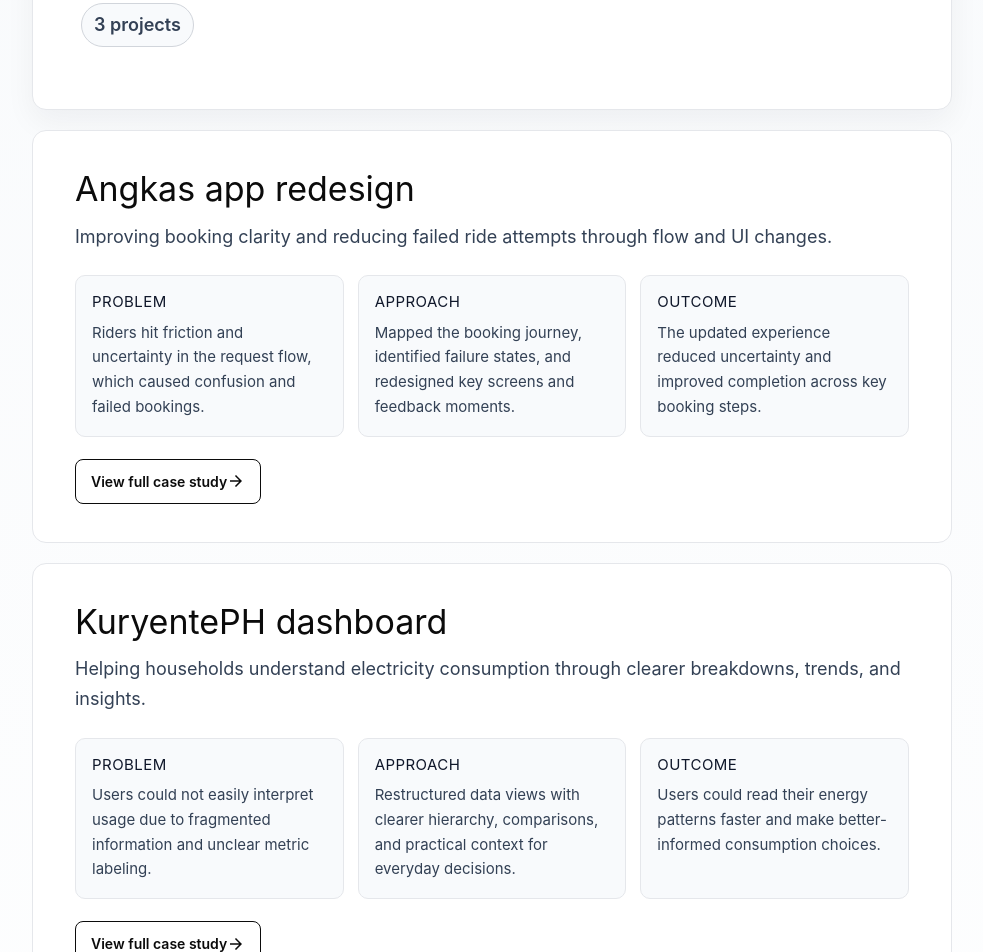
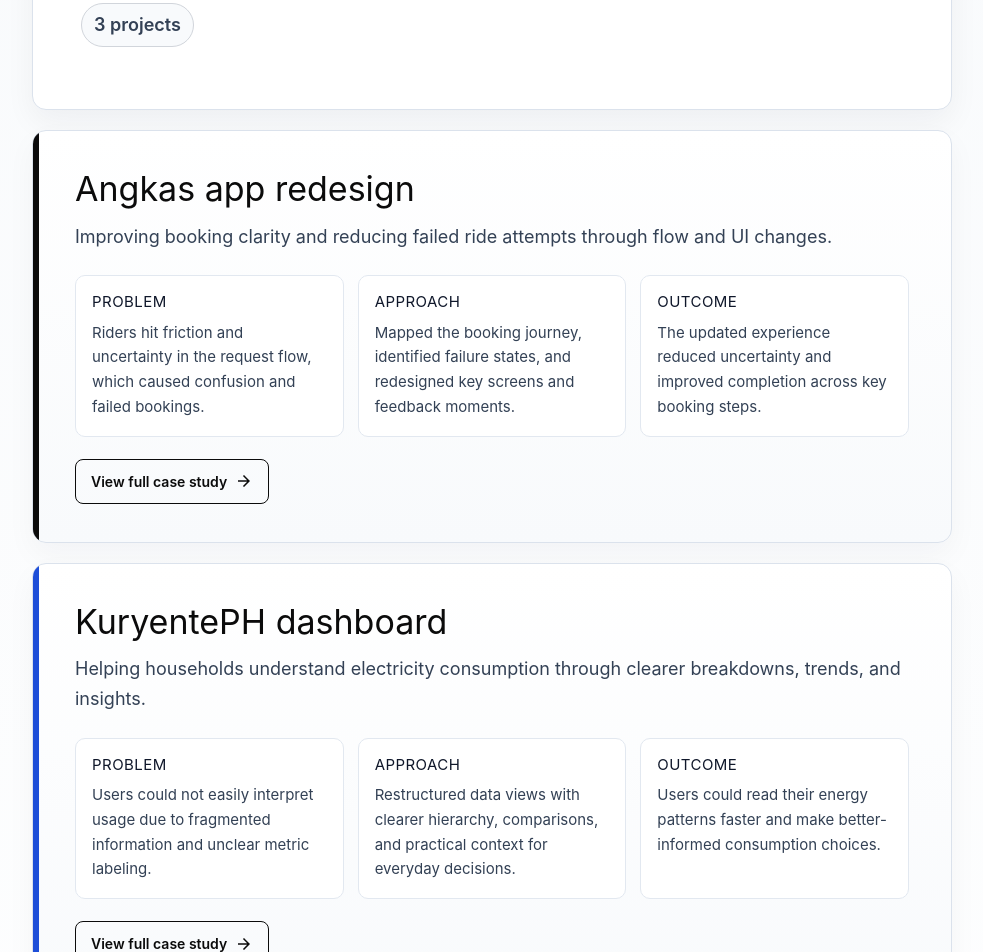
Before and after one commit to ckjo1991/iamck-portfolio-next, a Next.js app: page /projects in a window 1280 px wide. Shown: the part 380-1332 px from the top of the page, without its empty margins (148-1131 px from the left). Built offline with nearby package versions, Linux system fonts and the light colour scheme.

Commit message:
Adjust project cards color hierarchy

```diff
--- a/app/projects/page.tsx
+++ b/app/projects/page.tsx
@@ -77,6 +77,7 @@
             key={project.slug}
             className="project-overview"
             aria-labelledby={`project-${project.slug}`}
+            data-project={project.slug}
           >
             <h2 id={`project-${project.slug}`}>{project.title}</h2>
             <p className="project-overview-summary">{project.summary}</p>
--- a/app/styles/projects-index.css
+++ b/app/styles/projects-index.css
@@ -10,7 +10,7 @@
   max-width: 920px;
   margin: 0 auto;
   background: #ffffff;
-  border: 1px solid #e5e7eb;
+  border: 1px solid #dbe2ec;
   border-radius: 14px;
 }
 
@@ -53,7 +53,43 @@
 }
 
 .project-overview {
+  position: relative;
+  overflow: hidden;
   padding: 38px 42px;
+  background: linear-gradient(180deg, #ffffff 0%, #f8fafc 100%);
+  box-shadow: 0 12px 30px rgba(15, 23, 42, 0.04);
+  transition: transform 160ms ease, box-shadow 160ms ease, border-color 160ms ease;
+}
+
+.project-overview::before {
+  content: "";
+  position: absolute;
+  top: 0;
+  left: 0;
+  bottom: 0;
+  width: 6px;
+  background: var(--project-accent, #0b0b0b);
+  border-top-left-radius: 14px;
+  border-bottom-left-radius: 14px;
+}
+
+.project-overview[data-project="angkas"] {
+  --project-accent: #0b0b0b;
+}
+
+.project-overview[data-project="kuryenteph"] {
+  --project-accent: #1d4ed8;
+}
+
+.project-overview[data-project="fastph"] {
+  --project-accent: #0f766e;
+}
+
+.project-overview:hover,
+.project-overview:focus-within {
+  transform: translateY(-2px);
+  border-color: #cbd5e1;
+  box-shadow: 0 18px 44px rgba(15, 23, 42, 0.08);
 }
 
 .project-overview h2 {
@@ -79,8 +115,8 @@
 .project-overview-details div {
   padding: 16px;
   border-radius: 10px;
-  border: 1px solid #e5e7eb;
-  background: #f8fafc;
+  border: 1px solid #e2e8f0;
+  background: #ffffff;
 }
 
 .project-overview-details h3 {
@@ -102,6 +138,7 @@
   display: inline-flex;
   align-items: center;
   justify-content: center;
+  gap: 8px;
   padding: 10px 15px;
   border-radius: 8px;
   border: 1px solid #0b0b0b;
```
